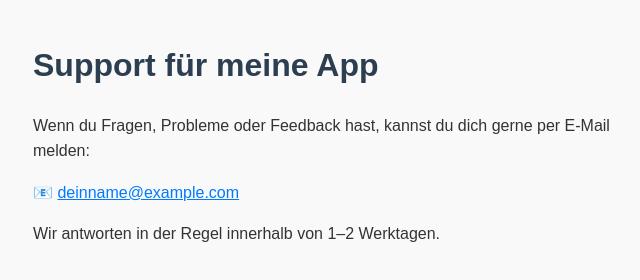
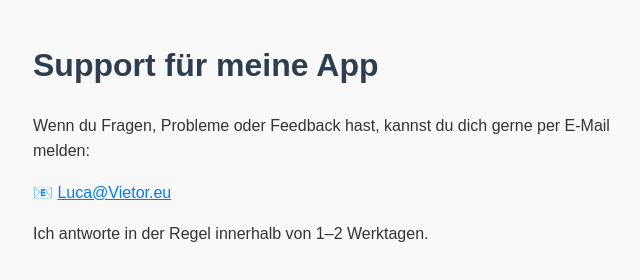
Before and after one commit to lucavt/Zetl, a plain HTML site: page index.html in a window 1280 px wide. Shown: the whole page, without its empty margins (307-947 px from the left). Drawn offline with Linux system fonts and the light colour scheme.

Commit message:
Update index.html

```diff
--- a/index.html
+++ b/index.html
@@ -26,8 +26,8 @@
   <h1>Support für meine App</h1>
   <p>Wenn du Fragen, Probleme oder Feedback hast, kannst du dich gerne per E-Mail melden:</p>
   <p>
-    📧 <a href="mailto:deinname@example.com">deinname@example.com</a>
+    📧 <a href="mailto:luca@vietor.eu">Luca@Vietor.eu</a>
   </p>
-  <p>Wir antworten in der Regel innerhalb von 1–2 Werktagen.</p>
+  <p>Ich antworte in der Regel innerhalb von 1–2 Werktagen.</p>
 </body>
 </html>
```
